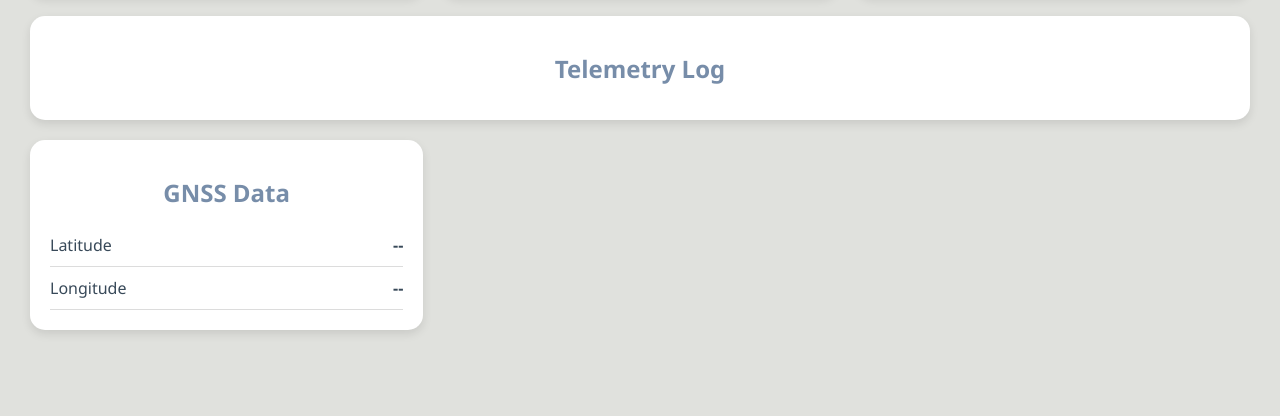
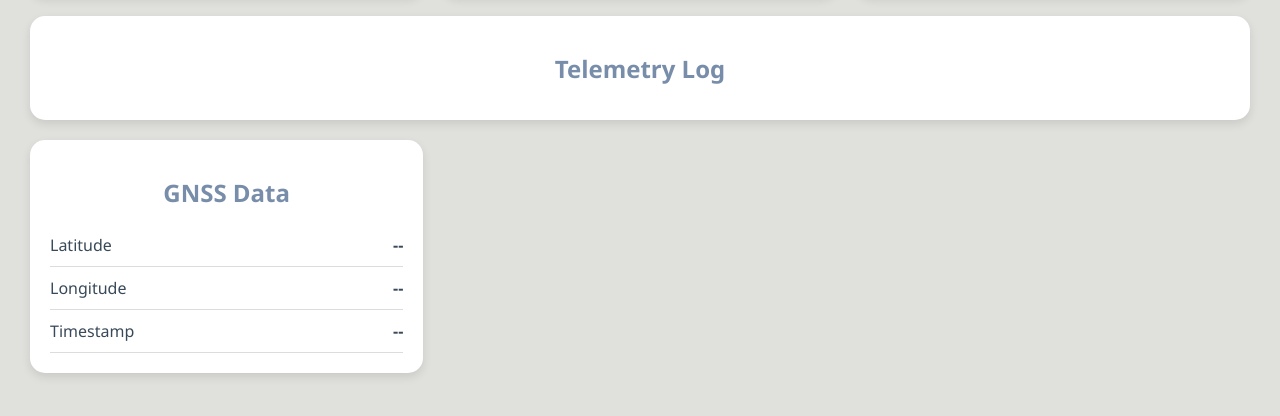
Before and after one commit to charu2409/gps_try, a Flask app: page / in a window 1280 px wide. Shown: the part 352-768 px from the top of the page. Run offline with Flask 3, Linux system fonts and the light colour scheme; data that the repository does not hold is empty; parts of the project's set-up code (start-up, migrations or seed data) failed here and were passed over.

Commit message:
Update index.html

```diff
--- a/templates/index.html
+++ b/templates/index.html
@@ -21,7 +21,7 @@
 
     .container {
       display: grid;
-      grid-template-columns: repeat(3, 1fr); /* 3 equal cards in a row */
+      grid-template-columns: repeat(3, 1fr);
       gap: 20px;
       padding: 30px;
     }
@@ -50,8 +50,8 @@
     #logsWrapper { grid-column: 1 / -1; }
     #logsContainer {
       margin-top: 10px;
-      max-height: 400px;   /* fixed height */
-      overflow-y: auto;    /* scrollable */
+      max-height: 400px;
+      overflow-y: auto;
       padding-right: 8px;
     }
     .log-entry {
@@ -101,11 +101,12 @@
     <div id="logsContainer"></div>
   </div>
 
-  <!-- GNSS Data Card Added -->
+  <!-- GNSS Data Card -->
   <div class="card" id="gnssWrapper">
     <h1>GNSS Data</h1>
     <div class="row"><span class="label">Latitude</span><span class="value" id="latitude">--</span></div>
     <div class="row"><span class="label">Longitude</span><span class="value" id="longitude">--</span></div>
+    <div class="row"><span class="label">Timestamp</span><span class="value" id="gnss_timestamp">--</span></div>
   </div>
 </div>
 
@@ -143,12 +144,35 @@ async function fetchRoverData() {
 
       document.getElementById("lastupdate").innerText = new Date().toLocaleString();
 
-      // GNSS updates
+      // GNSS updates from rover doc if available
       document.getElementById("latitude").innerText = d.gps?.latitude ?? "--";
       document.getElementById("longitude").innerText = d.gps?.longitude ?? "--";
     }
   } catch (err) {
     console.log("fetchRoverData error:", err);
+  }
+}
+
+async function fetchGNSSLatest() {
+  try {
+    let res = await fetch(`/gnss/latest`);
+    if (!res.ok) return;
+    let json = await res.json();
+    if (json.success && json.data) {
+      let d = json.data;
+      document.getElementById("latitude").innerText = d.latitude ?? "--";
+      document.getElementById("longitude").innerText = d.longitude ?? "--";
+
+      let ts = "--";
+      if (d.timestamp) {
+        if (d.timestamp.seconds) ts = new Date(d.timestamp.seconds*1000).toLocaleString();
+        else if (d.timestamp._seconds) ts = new Date(d.timestamp._seconds*1000).toLocaleString();
+        else ts = new Date(d.timestamp).toLocaleString();
+      }
+      document.getElementById("gnss_timestamp").innerText = ts;
+    }
+  } catch (err) {
+    console.log("fetchGNSSLatest error:", err);
   }
 }
 
@@ -203,6 +227,7 @@ async function fetchRoverLogs() {
 
 async function mainLoop(){
   await fetchRoverData();
+  await fetchGNSSLatest();
   await fetchRoverLogs();
   setTimeout(mainLoop, POLL_INTERVAL);
 }
```
